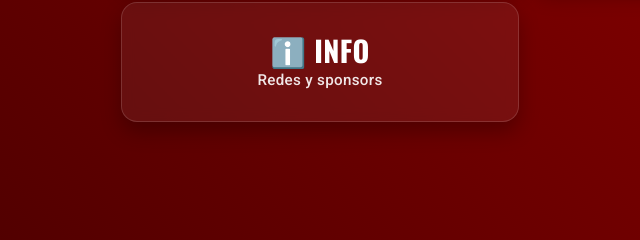
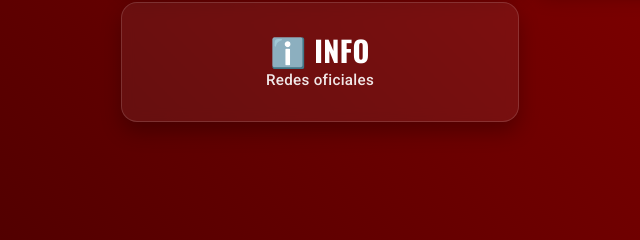
Before and after one commit to jcheva123/showmidget, a plain HTML site: page index.html in a window 1280 px wide. Shown: the part 495-735 px from the top of the page, 113-753 px from the left. Drawn offline with nearby package versions, Linux system fonts and the light colour scheme.

Commit message:
Update index.html

```diff
--- a/index.html
+++ b/index.html
@@ -129,7 +129,7 @@
         <div class="inner">🏆 PRODE<small>Pronosticá los ganadores</small></div>
       </a>
       <a class="btn b5" href="info.html">
-        <div class="inner">ℹ️ INFO<small>Redes y sponsors</small></div>
+        <div class="inner">ℹ️ INFO<small>Redes oficiales</small></div>
       </a>
     </div>
   </main>
```
